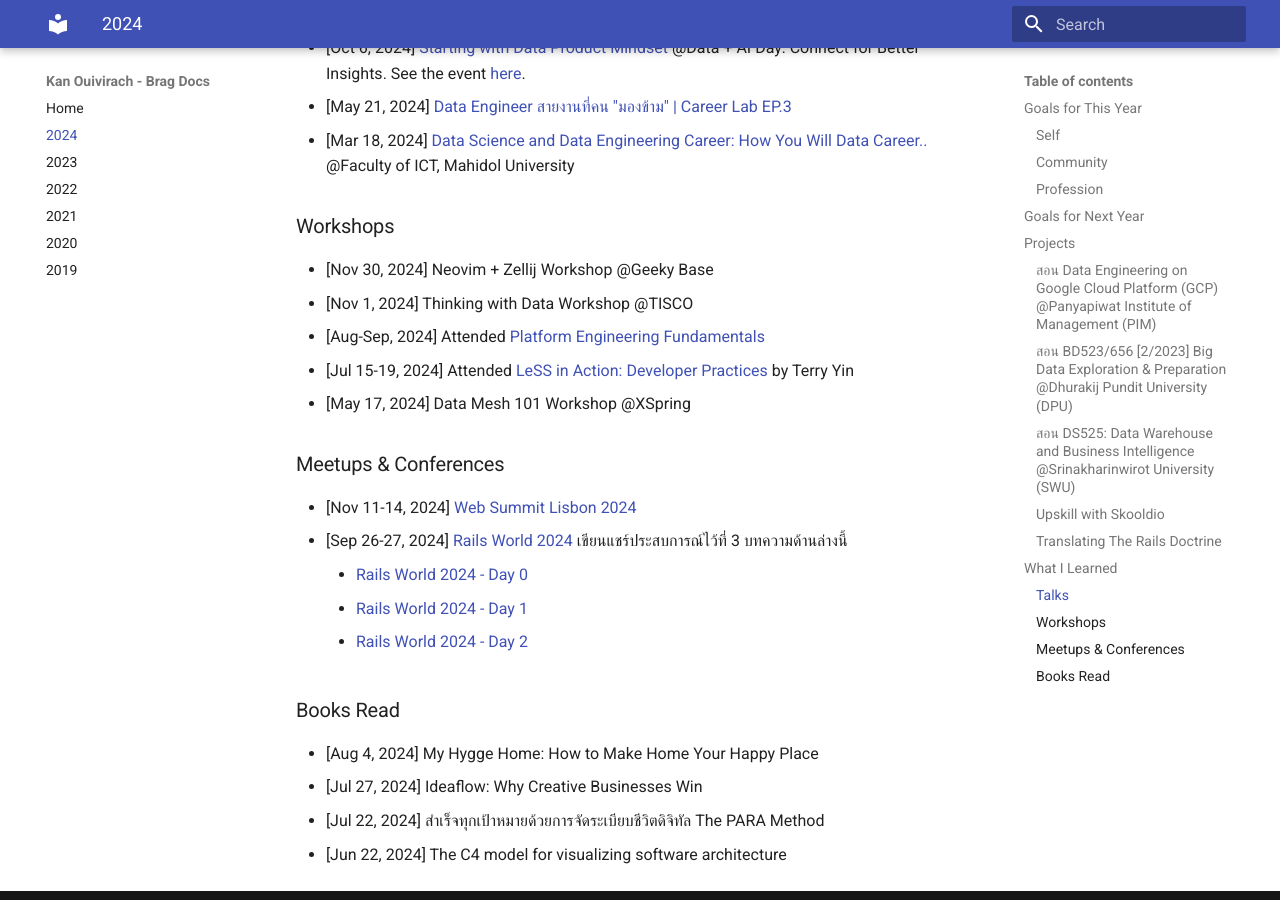
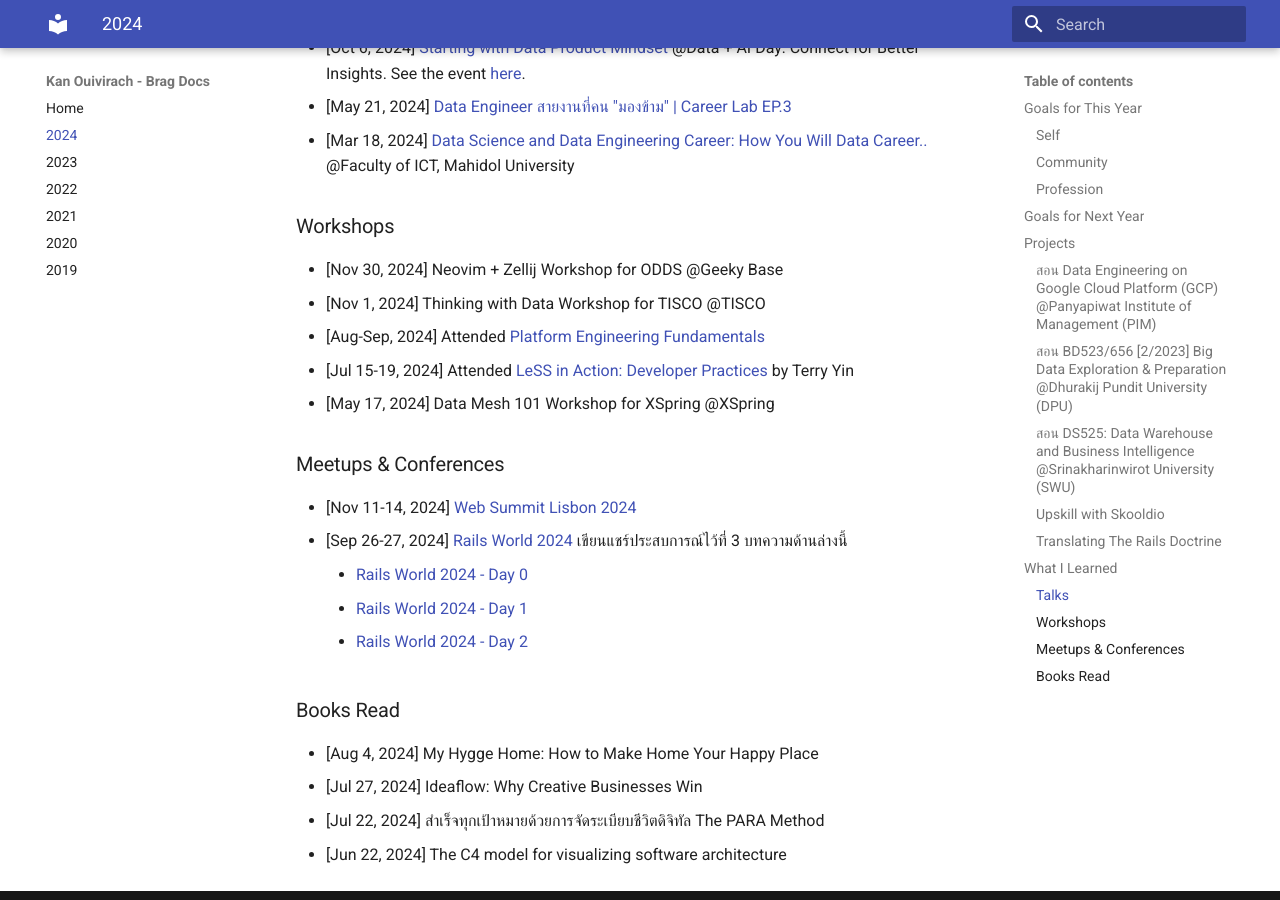
Before and after one commit to zkan/brag-documents, an MkDocs documentation site: the page built from docs/2024.md, in a window 1280 px wide and 900 px high, scrolled down 2494 px. Built offline with MkDocs 1.6.1 and Material for MkDocs 9.7.7, drawn with Linux system fonts in a browser that asks for light colours.

Commit message:
Add whom I taught

```diff
--- a/docs/2024.md
+++ b/docs/2024.md
@@ -94,14 +94,14 @@ Career..](https://docs.google.com/presentation/d/1AYbV8OX-Ndmog5NtdjzpI-vbhGb6OY
 
 ### Workshops
 
-* [Nov 30, 2024] Neovim + Zellij Workshop @Geeky Base
-* [Nov 1, 2024] Thinking with Data Workshop @TISCO
+* [Nov 30, 2024] Neovim + Zellij Workshop for ODDS @Geeky Base
+* [Nov 1, 2024] Thinking with Data Workshop for TISCO @TISCO
 * [Aug-Sep, 2024] Attended [Platform Engineering
 Fundamentals](https://platformengineering.org/fundamentals)
 * [Jul 15-19, 2024] Attended [LeSS in Action: Developer
 Practices](https://less.works/course-details/less-in-action-developer-practices-odds-team-bangkok-3883)
 by Terry Yin
-* [May 17, 2024] Data Mesh 101 Workshop @XSpring
+* [May 17, 2024] Data Mesh 101 Workshop for XSpring @XSpring
 
 ### Meetups & Conferences
 
```
